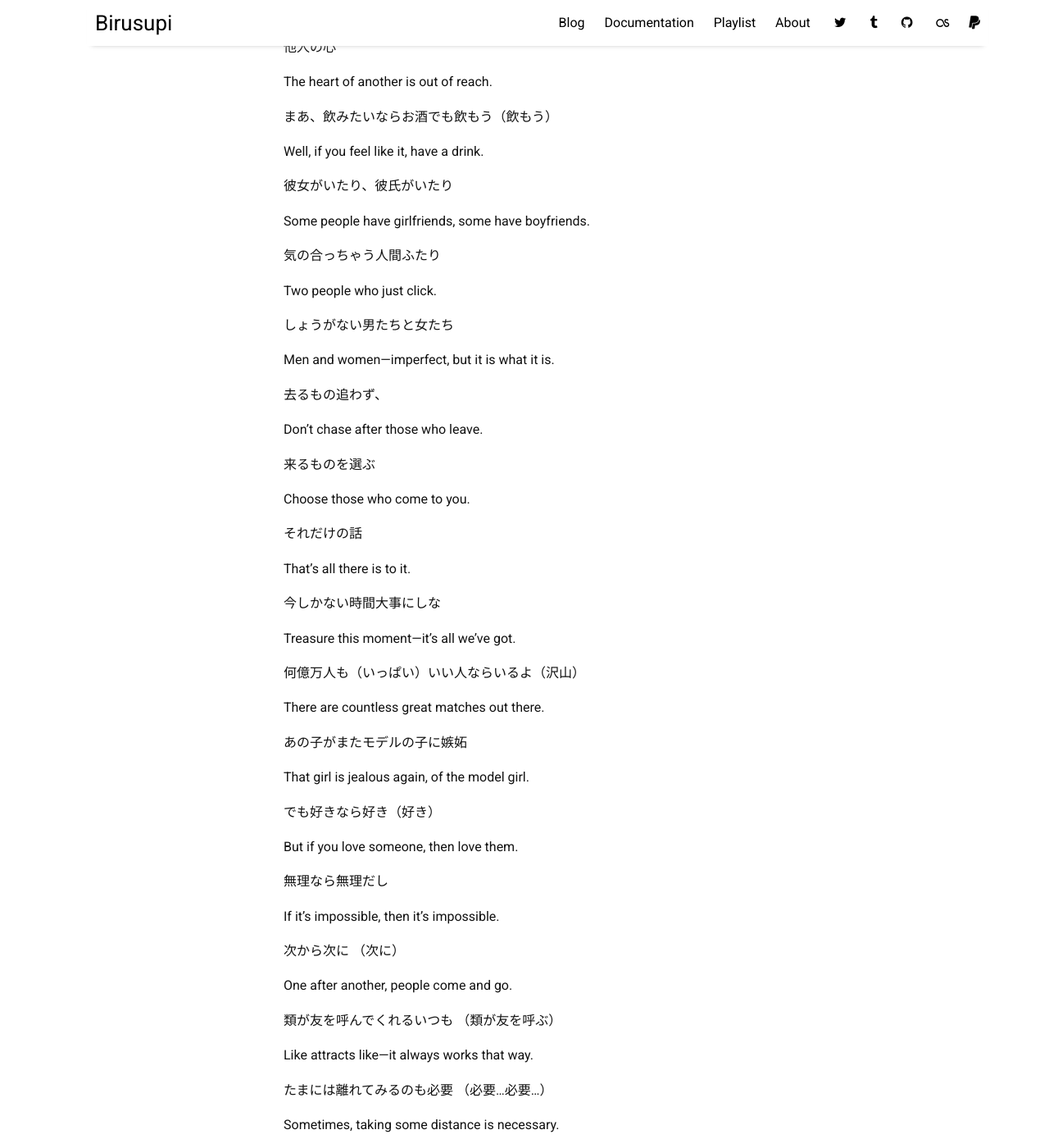
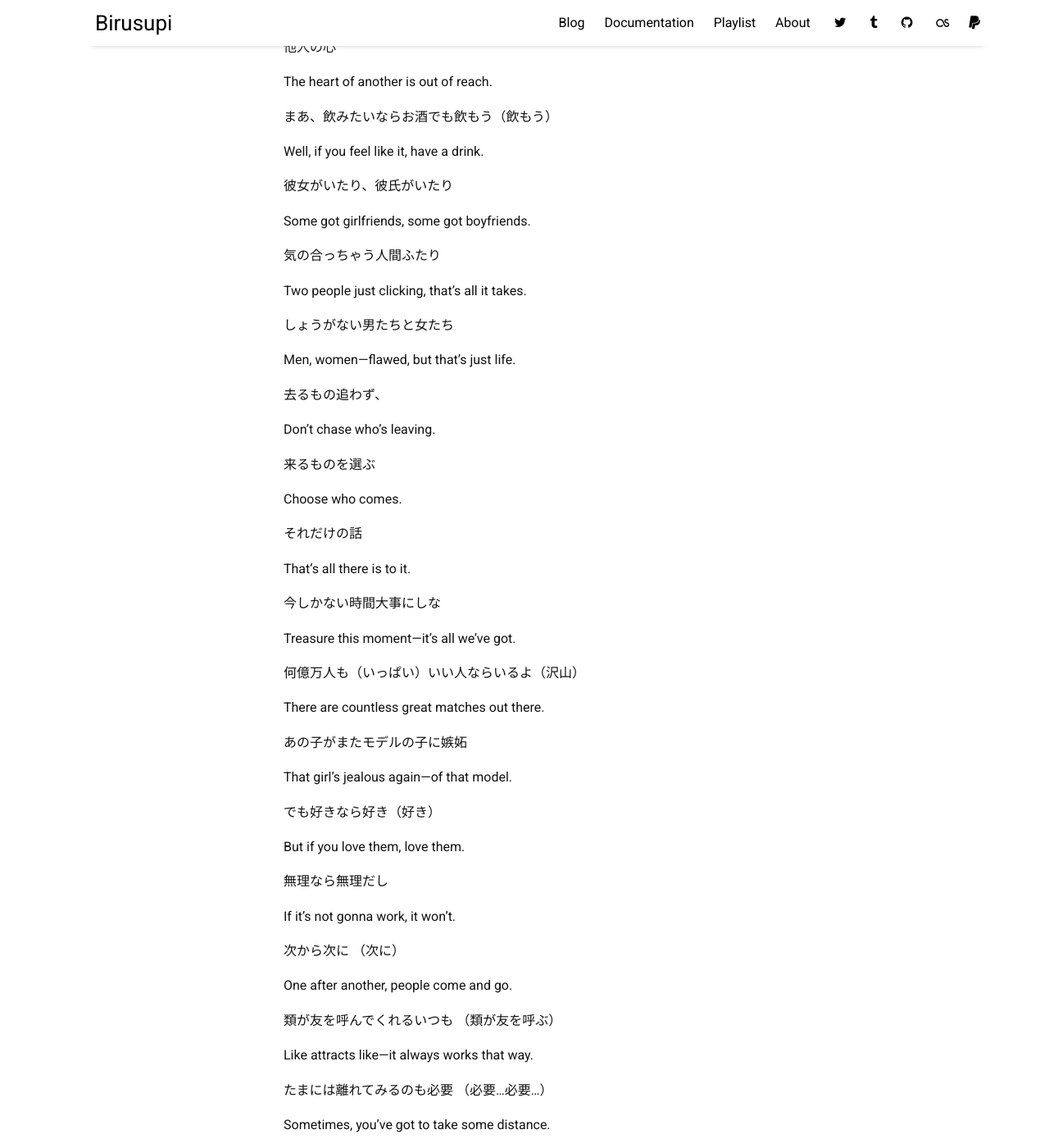
Before and after one commit to spira-unplugged/birusupi, a Jekyll site: the page built from _posts/2018-09-03-Nikes Kohh Verse - Frank Ocean.md, in a window 1280 px wide and 1400 px high, scrolled down 1596 px. Shown: the whole window at 82% size. Built offline with Jekyll 4.4.1, drawn with Linux system fonts in a browser that asks for light colours; nearby versions of some CDN libraries; some of the changed text lies outside the part shown.

Commit message:
英訳の表現を改善し、文章をより自然な形に修正

```diff
--- a/_posts/2018-09-03-Nikes Kohh Verse - Frank Ocean.md
+++ b/_posts/2018-09-03-Nikes Kohh Verse - Frank Ocean.md
@@ -42,7 +42,7 @@ Many cute girls.
 
 誰かのことを誰も縛れはしない（無理）
 
-No one can truly control someone else.
+No heart can be tied if it doesn't want to be.
 
 
 他人の心
@@ -57,27 +57,27 @@ Well, if you feel like it, have a drink.
 
 彼女がいたり、彼氏がいたり
 
-Some people have girlfriends, some have boyfriends.
+Some got girlfriends, some got boyfriends.
 
 
 気の合っちゃう人間ふたり
 
-Two people who just click.
+Two people just clicking, that’s all it takes.
 
 
 しょうがない男たちと女たち
 
-Men and women—imperfect, but it is what it is.
+Men, women—flawed, but that’s just life.
 
 
 去るもの追わず、
 
-Don’t chase after those who leave.
+Don’t chase who’s leaving.
 
 
 来るものを選ぶ
 
-Choose those who come to you.
+Choose who comes.
 
 
 それだけの話
@@ -97,17 +97,17 @@ There are countless great matches out there.
 
 あの子がまたモデルの子に嫉妬
 
-That girl is jealous again, of the model girl.
+That girl’s jealous again—of that model.
 
 
 でも好きなら好き（好き）
 
-But if you love someone, then love them.
+But if you love them, love them.
 
 
 無理なら無理だし
 
-If it’s impossible, then it’s impossible.
+If it’s not gonna work, it won’t.
 
 
 次から次に （次に）
@@ -122,7 +122,7 @@ Like attracts like—it always works that way.
 
 たまには離れてみるのも必要 （必要…必要…）
 
-Sometimes, taking some distance is necessary.
+Sometimes, you’ve got to take some distance.
 
 
 自由にする まるでパリスヒルトン (パリスヒルトン)
```
Also changed, not shown: other parts of _posts/2018-09-03-Nikes Kohh Verse - Frank Ocean.md (+1 -1 lines).
